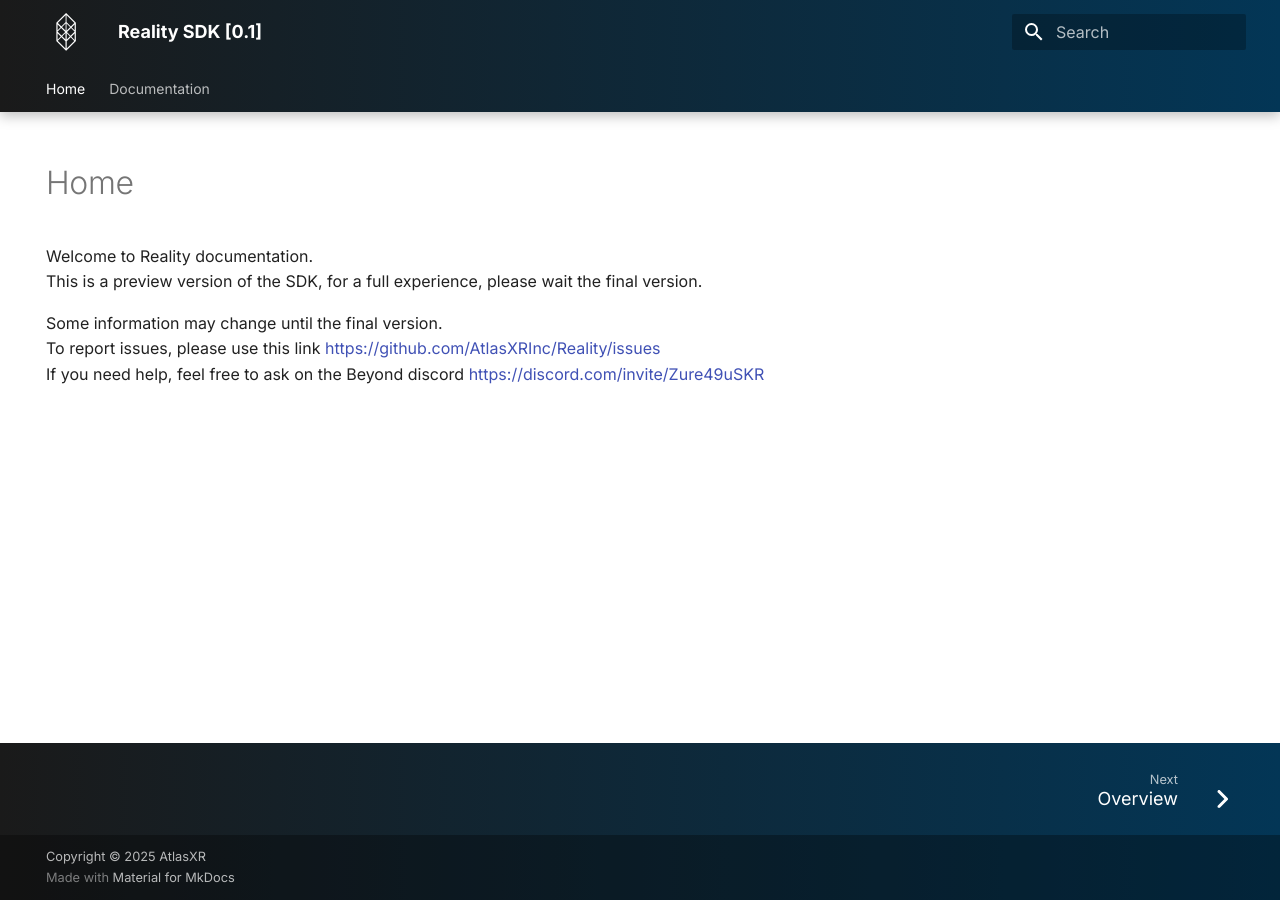
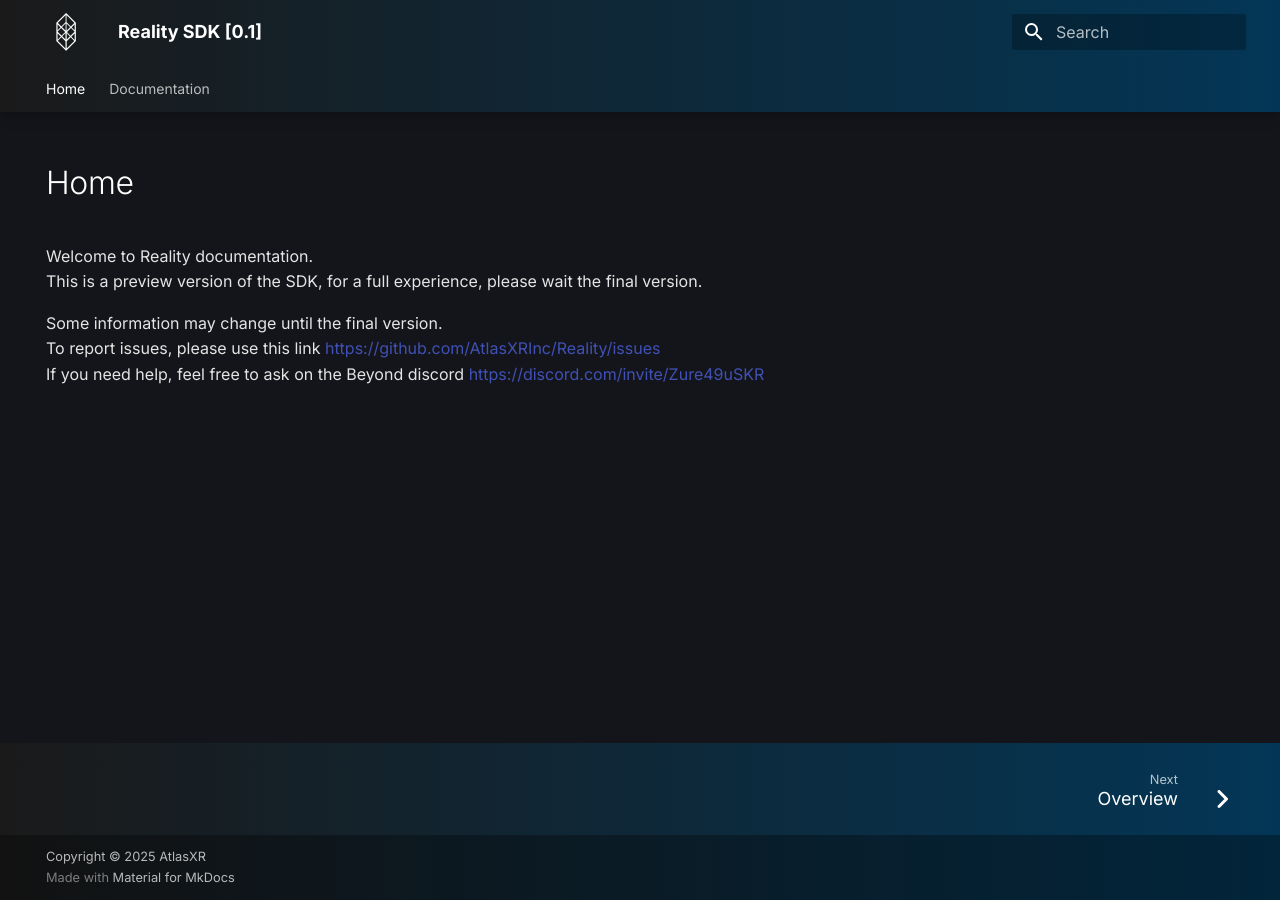
Before and after one commit to AtlasXRInc/RealitySDK-Documentation, an MkDocs documentation site: the page built from Documentation/Source/index.md, in a window 1280 px wide. Built offline with MkDocs 1.6.1 and Material for MkDocs 9.7.7, drawn with Linux system fonts in a browser that asks for light colours.

Commit message:
Design improvement

```diff
--- a/Documentation/Source/CSS/style.css
+++ b/Documentation/Source/CSS/style.css
@@ -3,7 +3,7 @@
 }
 
 .md-main {
-    background-color: #ffffff;  /* black background */
+    background-color: #14151A;  /* black background */
 
 }
 
@@ -12,9 +12,19 @@
     height: 2rem;   /* adjust height as needed */
 }
 
+h1 {
+    color: white !important;
+}
 
 h2 {
     color: dodgerblue;
+}
+
+.md-nav--lifted>.md-nav__list>.md-nav__item--active>.md-nav__link{
+    background: none;
+        color: aliceblue;
+
+    box-shadow: none;
 }
 
 strong {
@@ -23,6 +33,11 @@
 
 em {
     color: lightslategrey;
+}
+
+p {
+        color: rgb(228, 228, 228);
+
 }
 
 .md-annotation .md-tooltip img {
@@ -68,12 +83,14 @@
 
 .md-nav__link {
     font-size: 0.7rem;
+    color: aliceblue;
 }
 
 /* Sidebar category headers */
 .md-nav__item--section > .md-nav__link:first-of-type {
   font-size: 0.9rem;
   margin-top: 50px;
+  color: aliceblue;
 }
 
 .md-footer {
--- a/Documentation/mkdocs.yml
+++ b/Documentation/mkdocs.yml
@@ -49,9 +49,9 @@
     annotation: material/information-outline
 
   palette:
-      scheme: blue grey
+      scheme: black
       primary: black
-      accent: blue grey
+      accent: black
 
   features:
     - content.code.copy
```
